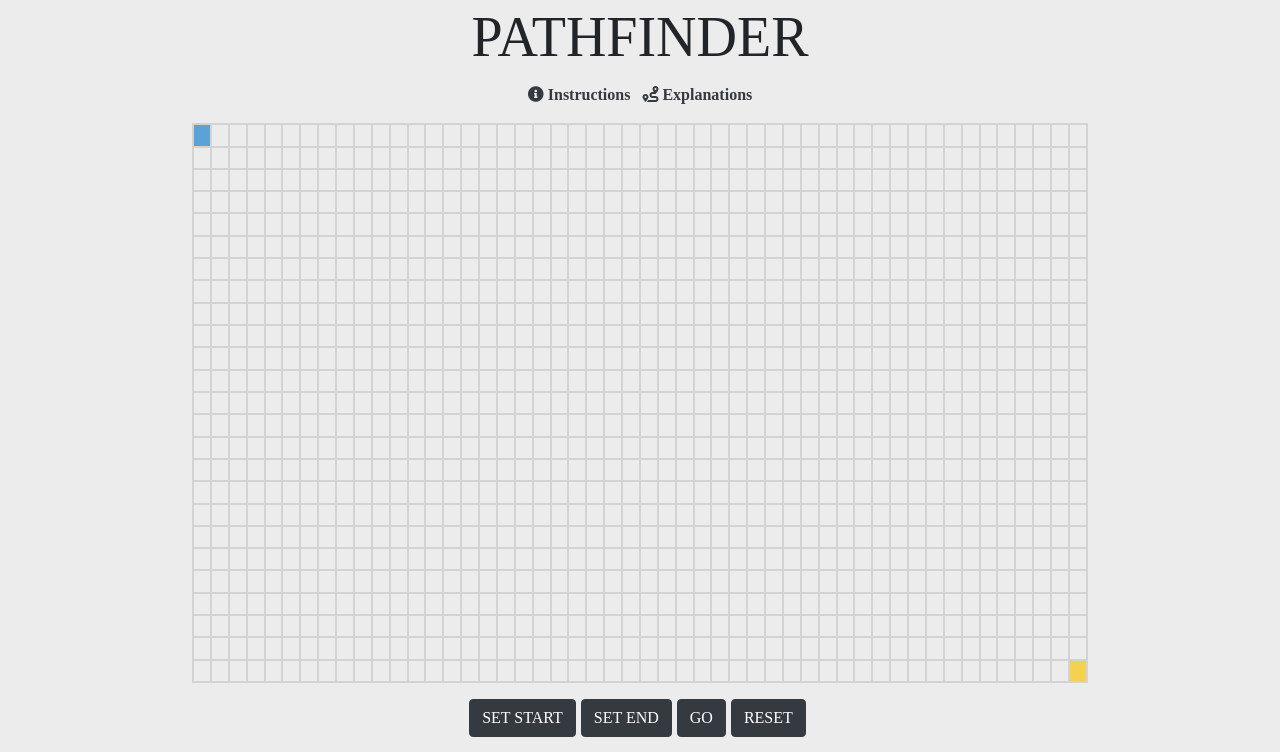
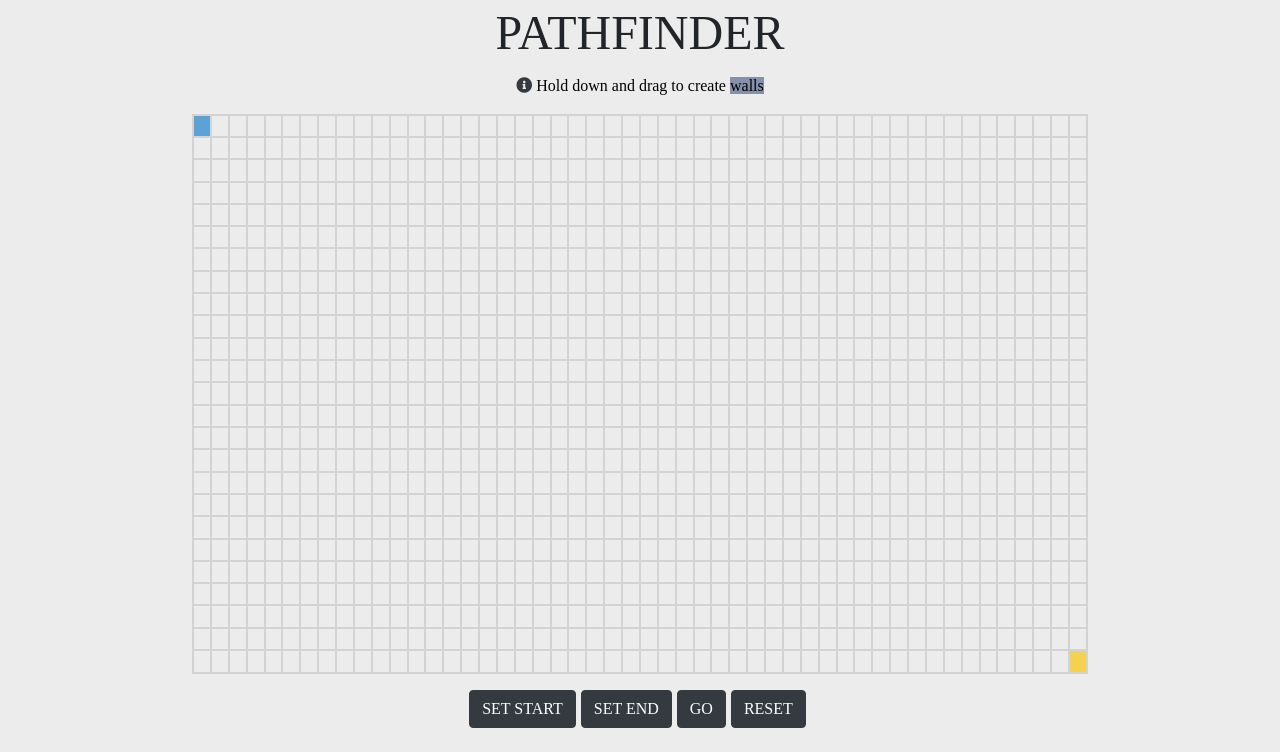
Before and after one commit to russellcxl/Algernon-and-his-cheese, a plain HTML site: page index.html in a window 1280 px wide. Shown: the top 752 px of the page. Drawn offline with nearby package versions, Linux system fonts and the light colour scheme; some packages are replaced by stand-ins of ours; a script that the page names is missing; a web font is replaced by a local one.

Commit message:
re-added instructions

```diff
--- a/index.html
+++ b/index.html
@@ -24,8 +24,9 @@
         </div>
 
         <div class="instructions mx-auto">
-            <p><i class="fas fa-info-circle"> Instructions</i> &nbsp;&nbsp;<i class="fas fa-route"> Explanations</i></p>
-            <!-- Hold down and drag to create <span style="background:#8590AA;">walls</span> -->
+            <p><i class="fas fa-info-circle"></i> Hold down and drag to create <span style="background:#8590AA;">walls</span></p>
+
+            <!-- <i class="fas fa-info-circle"> Instructions</i> &nbsp;&nbsp;<i class="fas fa-route"> Explanations</i> -->
         </div>
 
 
--- a/style.css
+++ b/style.css
@@ -4,7 +4,7 @@ body {
 
 
 h1 {
-    font-size: 3.5rem;
+    font-size: 3rem;
 }
 
 .instructions {
```
